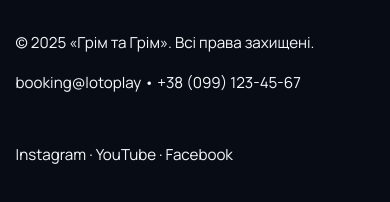
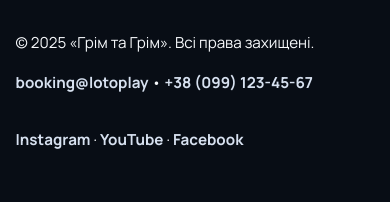
Before and after one commit to rezniktarasdev/test, a React (Vite) app: page / in a window 390 px wide. Shown: the part 4120-4322 px from the top of the page. After the commit the page ends 4294 px from the top, so only its background shows below. Built offline with nearby package versions, Linux system fonts and the light colour scheme.

Commit message:
Add active footer links and placeholder social pages

```diff
--- /dev/null
+++ b/public/facebook.html
@@ -0,0 +1,15 @@
+<!doctype html>
+<html lang="uk">
+  <head>
+    <meta charset="UTF-8" />
+    <meta name="viewport" content="width=device-width, initial-scale=1.0" />
+    <title>Facebook — Грім та Грім</title>
+    <style>
+      body { margin: 0; min-height: 100vh; display: grid; place-items: center; font-family: Manrope, system-ui, sans-serif; color: #fff; background: linear-gradient(rgba(7,10,19,.65), rgba(7,10,19,.65)), url('https://images.unsplash.com/photo-1464375117522-1311dd7d0cd6?auto=format&fit=crop&w=1800&q=80') center/cover no-repeat; text-align:center; }
+      h1 { margin: 0; padding: 1rem 1.25rem; font-size: clamp(1.6rem, 4vw, 3rem); text-shadow: 0 6px 30px rgba(0,0,0,.5); }
+    </style>
+  </head>
+  <body>
+    <h1>Facebook сторінка скоро тут буде 👍</h1>
+  </body>
+</html>
--- /dev/null
+++ b/public/instagram.html
@@ -0,0 +1,15 @@
+<!doctype html>
+<html lang="uk">
+  <head>
+    <meta charset="UTF-8" />
+    <meta name="viewport" content="width=device-width, initial-scale=1.0" />
+    <title>Instagram — Грім та Грім</title>
+    <style>
+      body { margin: 0; min-height: 100vh; display: grid; place-items: center; font-family: Manrope, system-ui, sans-serif; color: #fff; background: linear-gradient(rgba(7,10,19,.65), rgba(7,10,19,.65)), url('https://images.unsplash.com/photo-1470229722913-7c0e2dbbafd3?auto=format&fit=crop&w=1800&q=80') center/cover no-repeat; text-align:center; }
+      h1 { margin: 0; padding: 1rem 1.25rem; font-size: clamp(1.6rem, 4vw, 3rem); text-shadow: 0 6px 30px rgba(0,0,0,.5); }
+    </style>
+  </head>
+  <body>
+    <h1>Instagram сторінка скоро тут буде ✨</h1>
+  </body>
+</html>
--- /dev/null
+++ b/public/youtube.html
@@ -0,0 +1,15 @@
+<!doctype html>
+<html lang="uk">
+  <head>
+    <meta charset="UTF-8" />
+    <meta name="viewport" content="width=device-width, initial-scale=1.0" />
+    <title>YouTube — Грім та Грім</title>
+    <style>
+      body { margin: 0; min-height: 100vh; display: grid; place-items: center; font-family: Manrope, system-ui, sans-serif; color: #fff; background: linear-gradient(rgba(7,10,19,.65), rgba(7,10,19,.65)), url('https://images.unsplash.com/photo-1498038432885-c6f3f1b912ee?auto=format&fit=crop&w=1800&q=80') center/cover no-repeat; text-align:center; }
+      h1 { margin: 0; padding: 1rem 1.25rem; font-size: clamp(1.6rem, 4vw, 3rem); text-shadow: 0 6px 30px rgba(0,0,0,.5); }
+    </style>
+  </head>
+  <body>
+    <h1>YouTube сторінка скоро тут буде ▶️</h1>
+  </body>
+</html>
--- a/src/components/Footer.jsx
+++ b/src/components/Footer.jsx
@@ -6,9 +6,19 @@
       <div className="container footer">
         <div>
           <p>© 2025 «Грім та Грім». Всі права захищені.</p>
-          <p>booking@lotoplay • +38 (099) 123-45-67</p>
+          <p>
+            <a className="footer-link" href="mailto:booking@lotoplay">booking@lotoplay</a>
+            {' • '}
+            <a className="footer-link" href="tel:+380991234567">+38 (099) 123-45-67</a>
+          </p>
         </div>
-        <p>Instagram · YouTube · Facebook</p>
+        <p className="footer-socials">
+          <a className="footer-link" href="/instagram.html">Instagram</a>
+          {' · '}
+          <a className="footer-link" href="/youtube.html">YouTube</a>
+          {' · '}
+          <a className="footer-link" href="/facebook.html">Facebook</a>
+        </p>
       </div>
     </footer>
   );
--- a/src/styles.css
+++ b/src/styles.css
@@ -231,6 +231,21 @@
   font-size: 0.95rem;
 }
 
+.footer-socials {
+  margin: 0;
+}
+
+.footer-link {
+  color: #d7e1f0;
+  text-decoration: none;
+  font-weight: 700;
+}
+
+.footer-link:hover {
+  color: #ffffff;
+  text-decoration: underline;
+}
+
 @media (max-width: 900px) {
   .members,
   .story-grid,
```
